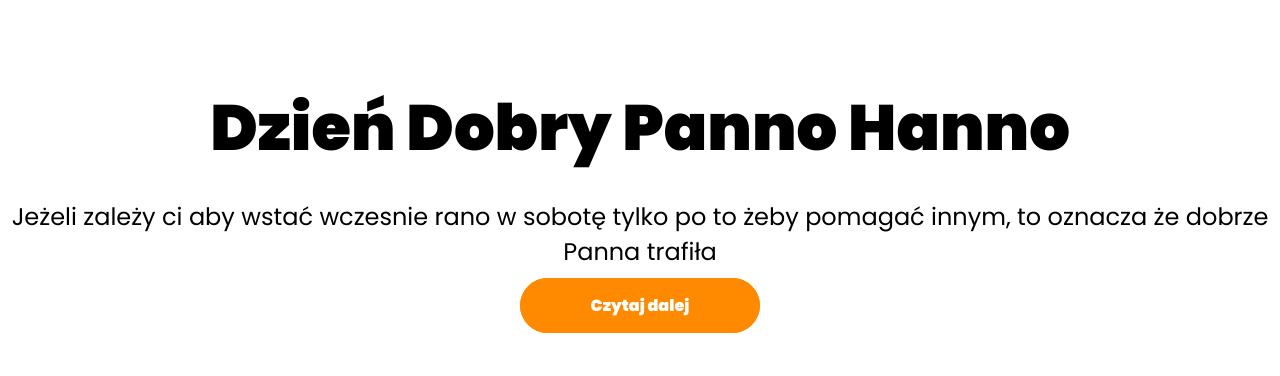
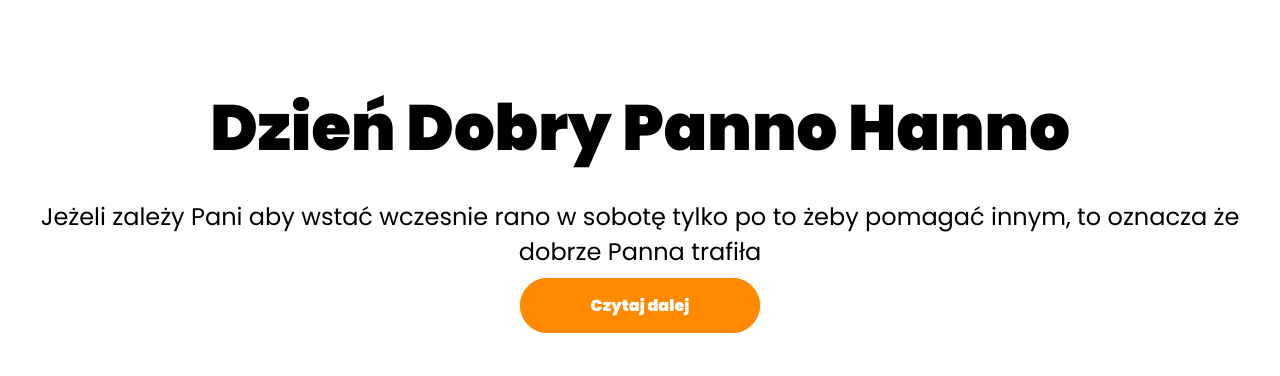
Before and after one commit to JozefZuk/jad-odajniaHaniaEdytion, a plain HTML site: page index.html in a window 1280 px wide. Shown: the top 376 px of the page. Drawn offline with nearby package versions, Linux system fonts and the light colour scheme; files that its build step writes are made by us from their sources; a script that the page names is missing.

Commit message:
Add files via upload

```diff
--- a/index.html
+++ b/index.html
@@ -13,7 +13,7 @@
     <div class="topDiv">
         <div class="topDiv___titleBox">
             <h1 class="title" data-aos="zoom-out-down" data-aos-duration="700"  data-aos-anchor-placement="center-center" data-aos-delay="500">Dzień Dobry Panno Hanno</h1>
-            <p class="topDiv___titleBox___text" data-aos="zoom-out-up"  data-aos-duration="500" data-aos-delay="500">Jeżeli zależy ci aby wstać wczesnie rano w sobotę tylko po to żeby pomagać innym, to oznacza że dobrze Panna trafiła</p>
+            <p class="topDiv___titleBox___text" data-aos="zoom-out-up"  data-aos-duration="500" data-aos-delay="500">Jeżeli zależy Pani aby wstać wczesnie rano w sobotę tylko po to żeby pomagać innym, to oznacza że dobrze Panna trafiła</p>
             <div data-aos="zoom-in"  data-aos-duration="1500"><a class="btn" href="#form">Czytaj dalej</a></div>
         </div>
     </div>
```
